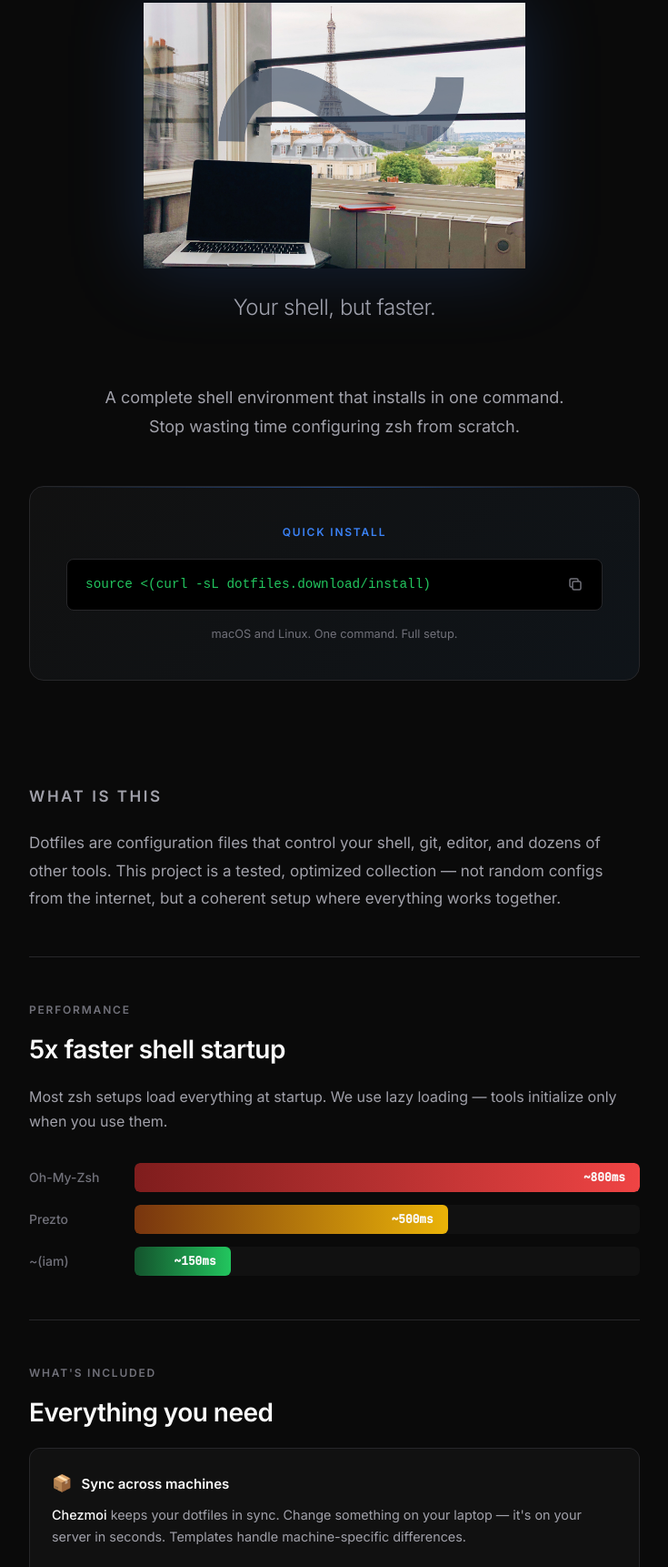
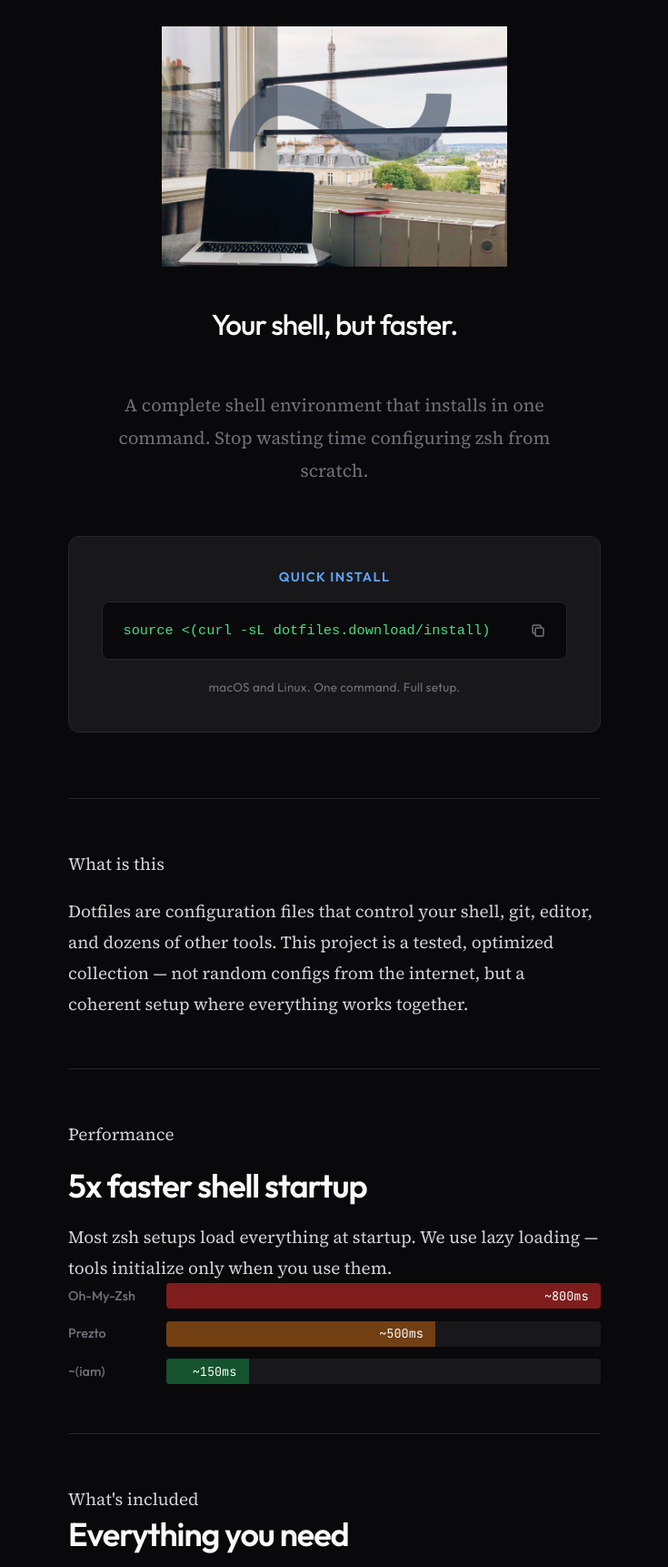
Before and after one commit to Jacke/dotfiles.download, an Eleventy site: page src/index.html in a window 1280 px wide. Shown: the part 61-1783 px from the top of the page at 91% size, without its empty margins (272-1007 px from the left). Built offline with nearby package versions, Linux system fonts and the light colour scheme; Eleventy itself is replaced by a stand-in of ours; files that its build step writes are made by us from their sources.

Commit message:
typography: Outfit + Source Serif 4 for better readability

```diff
--- a/assets/style.css
+++ b/assets/style.css
@@ -1,18 +1,21 @@
+@import url('https://fonts.googleapis.com/css2?family=Outfit:wght@400;500;600;700&family=Source+Serif+4:opsz,wght@8..60,400;8..60,500&family=JetBrains+Mono:wght@400&display=swap');
+
 :root {
-  --bg: #0a0a0a;
-  --bg-card: #111111;
-  --bg-card-hover: #161616;
+  --bg: #09090b;
+  --bg-card: #18181b;
   --text: #fafafa;
-  --text-secondary: #a1a1aa;
+  --text-dim: #d4d4d8;
   --text-muted: #71717a;
-  --accent: #3b82f6;
-  --accent-glow: rgba(59, 130, 246, 0.15);
-  --green: #22c55e;
-  --green-glow: rgba(34, 197, 94, 0.15);
-  --yellow: #eab308;
-  --red: #ef4444;
+  --accent: #60a5fa;
+  --green: #4ade80;
+  --yellow: #facc15;
+  --red: #f87171;
   --border: #27272a;
-  --border-light: #3f3f46;
+
+  /* Typography */
+  --font-display: 'Outfit', sans-serif;
+  --font-body: 'Source Serif 4', Georgia, serif;
+  --font-mono: 'JetBrains Mono', monospace;
 }
 
 * {
@@ -22,21 +25,20 @@
 }
 
 html {
-  font-size: 16px;
-  scroll-behavior: smooth;
+  font-size: 18px;
 }
 
 body {
-  font-family: 'Inter', -apple-system, BlinkMacSystemFont, 'Segoe UI', sans-serif;
+  font-family: var(--font-body);
   background: var(--bg);
-  color: var(--text);
-  line-height: 1.6;
-  min-height: 100vh;
+  color: var(--text-dim);
+  line-height: 1.7;
   -webkit-font-smoothing: antialiased;
+  text-rendering: optimizeLegibility;
 }
 
 .container {
-  max-width: 720px;
+  max-width: 640px;
   margin: 0 auto;
   padding: 0 1.5rem;
 }
@@ -46,92 +48,78 @@ body {
    ═══════════════════════════════════════════════════════════════════════════ */
 
 header {
-  padding: 4rem 0 2rem;
+  padding: 5rem 0 1rem;
   text-align: center;
 }
 
 .logo {
-  max-width: 420px;
+  max-width: 380px;
   width: 100%;
-  margin-bottom: 1rem;
-  filter: drop-shadow(0 0 40px rgba(59, 130, 246, 0.2));
+  margin-bottom: 1.5rem;
 }
 
 .tagline {
-  font-size: 1.5rem;
-  font-weight: 300;
-  color: var(--text-secondary);
-  letter-spacing: -0.02em;
+  font-family: var(--font-display);
+  font-size: 1.75rem;
+  font-weight: 500;
+  color: var(--text);
+  letter-spacing: -0.03em;
 }
 
 /* ═══════════════════════════════════════════════════════════════════════════
-   HERO / INTRO
+   INTRO
    ═══════════════════════════════════════════════════════════════════════════ */
 
 .intro {
   text-align: center;
-  padding: 2rem 0 3rem;
+  padding: 1.5rem 0 3rem;
 }
 
 .intro p {
-  font-size: 1.125rem;
-  color: var(--text-secondary);
-  max-width: 540px;
+  font-size: 1.1rem;
+  color: var(--text-muted);
+  max-width: 480px;
   margin: 0 auto;
-  line-height: 1.8;
 }
 
 /* ═══════════════════════════════════════════════════════════════════════════
-   INSTALL BOX
+   INSTALL
    ═══════════════════════════════════════════════════════════════════════════ */
 
 .install-section {
-  background: linear-gradient(135deg, var(--bg-card) 0%, #0f1419 100%);
+  background: var(--bg-card);
   border: 1px solid var(--border);
-  border-radius: 16px;
-  padding: 2.5rem;
+  border-radius: 12px;
+  padding: 2rem;
   margin-bottom: 4rem;
-  position: relative;
-  overflow: hidden;
-}
-
-.install-section::before {
-  content: '';
-  position: absolute;
-  top: 0;
-  left: 0;
-  right: 0;
-  height: 1px;
-  background: linear-gradient(90deg, transparent, var(--accent), transparent);
-  opacity: 0.5;
 }
 
 .install-section h2 {
-  font-size: 0.75rem;
+  font-family: var(--font-display);
+  font-size: 0.8rem;
   font-weight: 600;
   color: var(--accent);
   text-transform: uppercase;
-  letter-spacing: 0.15em;
-  margin-bottom: 1.25rem;
+  letter-spacing: 0.1em;
+  margin-bottom: 1rem;
   text-align: center;
 }
 
 .install-command {
-  background: #000;
+  background: var(--bg);
   border: 1px solid var(--border);
   border-radius: 8px;
   padding: 1rem 3.5rem 1rem 1.25rem;
-  font-family: 'JetBrains Mono', 'Fira Code', monospace;
-  font-size: 0.9rem;
+  font-family: var(--font-mono);
+  font-size: 0.85rem;
   color: var(--green);
   position: relative;
   cursor: pointer;
-  transition: border-color 0.2s, box-shadow 0.2s;
+  transition: border-color 0.2s;
 }
 
 .install-command:hover {
   border-color: var(--green);
-  box-shadow: 0 0 20px var(--green-glow);
 }
 
 .install-command code {
@@ -151,12 +139,11 @@ header {
   cursor: pointer;
   padding: 0.5rem;
   border-radius: 6px;
-  transition: all 0.2s;
+  transition: color 0.2s;
 }
 
 .copy-btn:hover {
   color: var(--text);
-  background: var(--border);
 }
 
 .copy-btn svg {
@@ -166,49 +153,53 @@ header {
 }
 
 .install-note {
-  font-size: 0.8rem;
+  font-family: var(--font-display);
+  font-size: 0.75rem;
   color: var(--text-muted);
   text-align: center;
   margin-top: 1rem;
+  letter-spacing: 0.02em;
 }
 
 /* ═══════════════════════════════════════════════════════════════════════════
-   SECTION TITLES
+   SECTIONS
    ═══════════════════════════════════════════════════════════════════════════ */
 
-.section-title {
-  font-size: 0.75rem;
+section {
+  padding: 3rem 0;
+}
+
+section + section {
+  border-top: 1px solid var(--border);
+}
+
+.label {
+  font-family: var(--font-display);
+  font-size: 0.7rem;
   font-weight: 600;
   color: var(--text-muted);
   text-transform: uppercase;
-  letter-spacing: 0.15em;
-  margin-bottom: 0.75rem;
+  letter-spacing: 0.12em;
+  margin-bottom: 0.5rem;
 }
 
-.section-heading {
-  font-size: 1.75rem;
+h2 {
+  font-family: var(--font-display);
+  font-size: 2rem;
   font-weight: 600;
-  letter-spacing: -0.02em;
+  color: var(--text);
+  letter-spacing: -0.03em;
+  line-height: 1.2;
   margin-bottom: 1rem;
 }
 
-/* ═══════════════════════════════════════════════════════════════════════════
-   ABOUT
-   ═══════════════════════════════════════════════════════════════════════════ */
-
-.about {
-  padding: 3rem 0;
-  border-bottom: 1px solid var(--border);
+section > p {
+  font-size: 1.05rem;
+  line-height: 1.8;
+  margin-bottom: 1rem;
 }
 
-.about p {
-  color: var(--text-secondary);
-  font-size: 1.0625rem;
-  line-height: 1.8;
-  margin-bottom: 1.25rem;
-}
-
-.about p:last-of-type {
+section > p:last-of-type {
   margin-bottom: 0;
 }
 
@@ -216,22 +207,14 @@ header {
    PERFORMANCE
    ═══════════════════════════════════════════════════════════════════════════ */
 
-.performance {
-  padding: 3rem 0;
-  border-bottom: 1px solid var(--border);
-}
-
 .perf-intro {
-  color: var(--text-secondary);
-  font-size: 1rem;
   margin-bottom: 2rem;
-  line-height: 1.7;
 }
 
 .perf-comparison {
   display: flex;
   flex-direction: column;
-  gap: 0.875rem;
+  gap: 0.75rem;
 }
 
 .perf-item {
@@ -241,89 +224,70 @@ header {
 }
 
 .perf-label {
-  width: 100px;
-  font-size: 0.875rem;
+  font-family: var(--font-display);
+  width: 90px;
+  font-size: 0.8rem;
+  font-weight: 500;
   color: var(--text-muted);
   flex-shrink: 0;
-  font-weight: 500;
 }
 
 .perf-bar-container {
   flex: 1;
-  height: 32px;
+  height: 28px;
   background: var(--bg-card);
-  border-radius: 6px;
+  border-radius: 4px;
   overflow: hidden;
 }
 
 .perf-bar {
   height: 100%;
-  border-radius: 6px;
   display: flex;
   align-items: center;
   justify-content: flex-end;
-  padding-right: 1rem;
-  font-size: 0.8rem;
-  font-weight: 600;
-  font-family: 'JetBrains Mono', monospace;
+  padding-right: 0.75rem;
+  font-family: var(--font-mono);
+  font-size: 0.75rem;
+  color: var(--text);
 }
 
-.perf-bar.slow {
-  background: linear-gradient(90deg, #7f1d1d 0%, var(--red) 100%);
-}
-
-.perf-bar.medium {
-  background: linear-gradient(90deg, #78350f 0%, var(--yellow) 100%);
-}
-
-.perf-bar.fast {
-  background: linear-gradient(90deg, #14532d 0%, var(--green) 100%);
-}
+.perf-bar.slow { background: #7f1d1d; }
+.perf-bar.medium { background: #713f12; }
+.perf-bar.fast { background: #14532d; }
 
 /* ═══════════════════════════════════════════════════════════════════════════
    INCLUDES
    ═══════════════════════════════════════════════════════════════════════════ */
 
-.includes {
-  padding: 3rem 0;
+.includes-list {
+  margin-top: 2rem;
+}
+
+.include-item {
+  padding: 1.25rem 0;
   border-bottom: 1px solid var(--border);
 }
 
-.includes-grid {
-  display: grid;
-  gap: 1px;
-  background: var(--border);
-  border: 1px solid var(--border);
-  border-radius: 12px;
-  overflow: hidden;
+.include-item:first-child {
+  padding-top: 0;
 }
 
-.include-item {
-  background: var(--bg-card);
-  padding: 1.5rem;
-  transition: background 0.2s;
-}
-
-.include-item:hover {
-  background: var(--bg-card-hover);
+.include-item:last-child {
+  border-bottom: none;
+  padding-bottom: 0;
 }
 
 .include-item h3 {
-  font-size: 0.9375rem;
+  font-family: var(--font-display);
+  font-size: 1rem;
   font-weight: 600;
-  margin-bottom: 0.5rem;
-  display: flex;
-  align-items: center;
-  gap: 0.625rem;
-}
-
-.include-item h3 .icon {
-  font-size: 1.125rem;
+  color: var(--text);
+  margin-bottom: 0.35rem;
 }
 
 .include-item p {
-  color: var(--text-secondary);
-  font-size: 0.9rem;
+  font-size: 0.95rem;
+  color: var(--text-dim);
   line-height: 1.65;
   margin: 0;
 }
@@ -334,52 +298,37 @@ header {
 }
 
 .include-item code {
-  background: #000;
-  padding: 0.125rem 0.375rem;
-  border-radius: 4px;
+  font-family: var(--font-mono);
+  background: var(--bg-card);
+  padding: 0.1rem 0.35rem;
+  border-radius: 3px;
   font-size: 0.8rem;
   color: var(--green);
-  font-family: 'JetBrains Mono', monospace;
 }
 
 /* ═══════════════════════════════════════════════════════════════════════════
-   FEATURES GRID
+   FEATURES
    ═══════════════════════════════════════════════════════════════════════════ */
-
-.features {
-  padding: 3rem 0;
-  border-bottom: 1px solid var(--border);
-}
 
 .features-grid {
   display: grid;
   grid-template-columns: repeat(2, 1fr);
-  gap: 1rem;
-}
-
-.feature {
-  background: var(--bg-card);
-  border: 1px solid var(--border);
-  border-radius: 12px;
-  padding: 1.5rem;
-  transition: border-color 0.2s, transform 0.2s;
-}
-
-.feature:hover {
-  border-color: var(--border-light);
-  transform: translateY(-2px);
+  gap: 1.5rem 2rem;
+  margin-top: 1.5rem;
 }
 
 .feature h3 {
-  font-size: 1rem;
+  font-family: var(--font-display);
+  font-size: 0.95rem;
   font-weight: 600;
-  margin-bottom: 0.375rem;
+  color: var(--text);
+  margin-bottom: 0.25rem;
 }
 
 .feature p {
-  color: var(--text-secondary);
-  font-size: 0.875rem;
-  line-height: 1.5;
+  font-size: 0.9rem;
+  color: var(--text-muted);
+  line-height: 1.55;
   margin: 0;
 }
 
@@ -388,32 +337,33 @@ header {
    ═══════════════════════════════════════════════════════════════════════════ */
 
 .cta {
-  padding: 4rem 0;
   text-align: center;
+  padding: 4rem 0 !important;
+  border: none !important;
 }
 
 .btn {
+  font-family: var(--font-display);
   display: inline-flex;
   align-items: center;
-  gap: 0.625rem;
+  gap: 0.5rem;
   background: var(--text);
   color: var(--bg);
-  padding: 0.875rem 1.75rem;
-  border-radius: 8px;
+  padding: 0.75rem 1.5rem;
+  border-radius: 6px;
   text-decoration: none;
   font-weight: 600;
-  font-size: 0.9375rem;
-  transition: transform 0.2s, box-shadow 0.2s;
+  font-size: 0.9rem;
+  transition: opacity 0.2s;
 }
 
 .btn:hover {
-  transform: translateY(-2px);
-  box-shadow: 0 10px 40px rgba(255, 255, 255, 0.1);
+  opacity: 0.9;
 }
 
 .btn svg {
-  width: 20px;
-  height: 20px;
+  width: 18px;
+  height: 18px;
 }
 
 /* ═══════════════════════════════════════════════════════════════════════════
@@ -422,15 +372,15 @@ header {
 
 footer {
   text-align: center;
-  padding: 2rem 0;
+  padding: 2rem 0 3rem;
+  font-family: var(--font-display);
+  font-size: 0.75rem;
   color: var(--text-muted);
-  font-size: 0.8rem;
 }
 
 footer a {
-  color: var(--text-secondary);
+  color: var(--text-dim);
   text-decoration: none;
-  transition: color 0.2s;
 }
 
 footer a:hover {
@@ -441,52 +391,42 @@ footer a:hover {
    RESPONSIVE
    ═══════════════════════════════════════════════════════════════════════════ */
 
-@media (max-width: 640px) {
+@media (max-width: 600px) {
+  html {
+    font-size: 16px;
+  }
+
   header {
-    padding: 3rem 0 1.5rem;
+    padding: 3rem 0 1rem;
   }
 
   .logo {
-    max-width: 280px;
+    max-width: 260px;
   }
 
   .tagline {
-    font-size: 1.25rem;
+    font-size: 1.4rem;
   }
 
-  .intro p {
-    font-size: 1rem;
+  h2 {
+    font-size: 1.6rem;
   }
 
   .install-section {
     padding: 1.5rem;
-    border-radius: 12px;
   }
 
   .install-command {
-    font-size: 0.8rem;
-    padding: 0.875rem 3rem 0.875rem 1rem;
-  }
-
-  .section-heading {
-    font-size: 1.5rem;
+    font-size: 0.75rem;
   }
 
   .perf-label {
-    width: 75px;
-    font-size: 0.75rem;
-  }
-
-  .perf-bar {
+    width: 70px;
     font-size: 0.7rem;
-    padding-right: 0.5rem;
   }
 
   .features-grid {
     grid-template-columns: 1fr;
-  }
-
-  .include-item {
-    padding: 1.25rem;
+    gap: 1.25rem;
   }
 }
```
